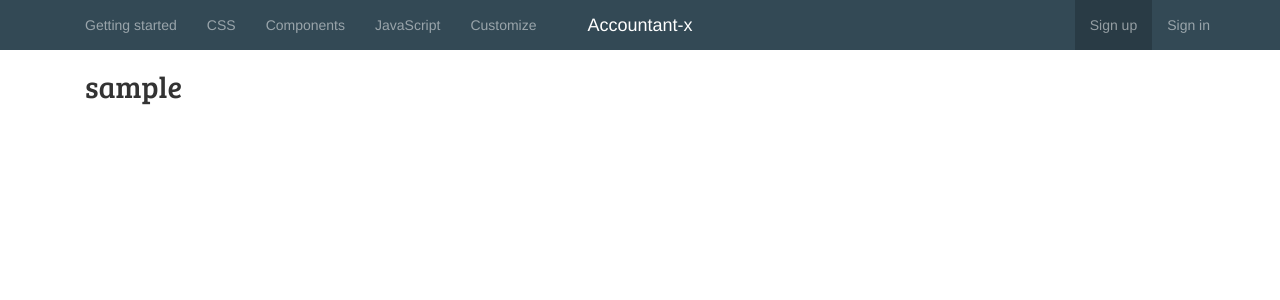
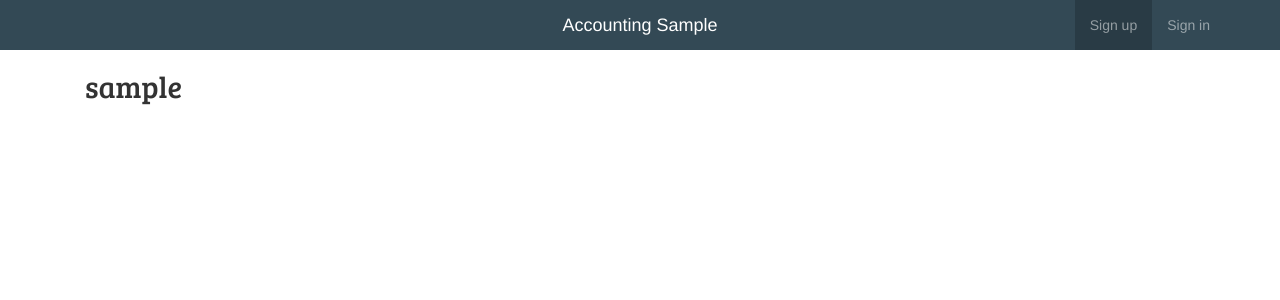
Before and after one commit to dulacp/Accountant, a Django app: template accountant/templates/users/user_detail.html in a window 1280 px wide. Shown: the top 300 px of the page. Run offline with Django 3.2, Linux system fonts and the light colour scheme; tables that the repository leaves empty hold one stand-in row (values such as "Sample post"); the template is opened without the code that fills it: values that come from a table or form of the project are taken from there, most other values are stand-ins (such as "Sample title", 1, 10 or a date in 2020); some libraries are stand-ins or nearby versions.

Commit message:
Improve the home page layout

```diff
--- a/accountant/assets/styles/_generics.scss
+++ b/accountant/assets/styles/_generics.scss
@@ -8,6 +8,9 @@
 
 .main-head {
     padding: 10em 0;
+
+    min-height: 20em;
+    height: 100vh;
 
     background: $dark-grey-color;
     background: linear-gradient(to bottom, $dark-grey-color, $grey-color);
--- a/accountant/assets/styles/accountant.css
+++ b/accountant/assets/styles/accountant.css
@@ -3,6 +3,8 @@
 
 .main-head {
   padding: 10em 0;
+  min-height: 20em;
+  height: 100vh;
   background: #29303e;
   background: linear-gradient(to bottom, #29303e, #334955);
   color: white;
--- a/accountant/templates/layout.html
+++ b/accountant/templates/layout.html
@@ -5,24 +5,7 @@
     {% block header %}
     <nav class="collapse navbar-collapse navbar-wrapper">
         <div class="container">
-            <a href="/" class="navbar-brand">Accountant-x</a>
-            <ul class="nav navbar-nav">
-                <li>
-                    <a href="../getting-started/">Getting started</a>
-                </li>
-                <li class="active">
-                    <a href="../css/">CSS</a>
-                </li>
-                <li>
-                    <a href="../components/">Components</a>
-                </li>
-                <li>
-                    <a href="../javascript/">JavaScript</a>
-                </li>
-                <li>
-                    <a href="../customize/">Customize</a>
-                </li>
-            </ul>
+            <a class="navbar-brand" href="/">Accounting {{ display_version }}</a>
             <ul class="nav navbar-nav navbar-right">
                 <li><a class="link--bold" href="{% url 'account_signup' %}">Sign up</a></li>
                 <li><a href="{% url 'account_login' %}">Sign in</a></li>
```
Also changed, not shown: accountant/templates/accounting/layout.html (+5 -3 lines).
